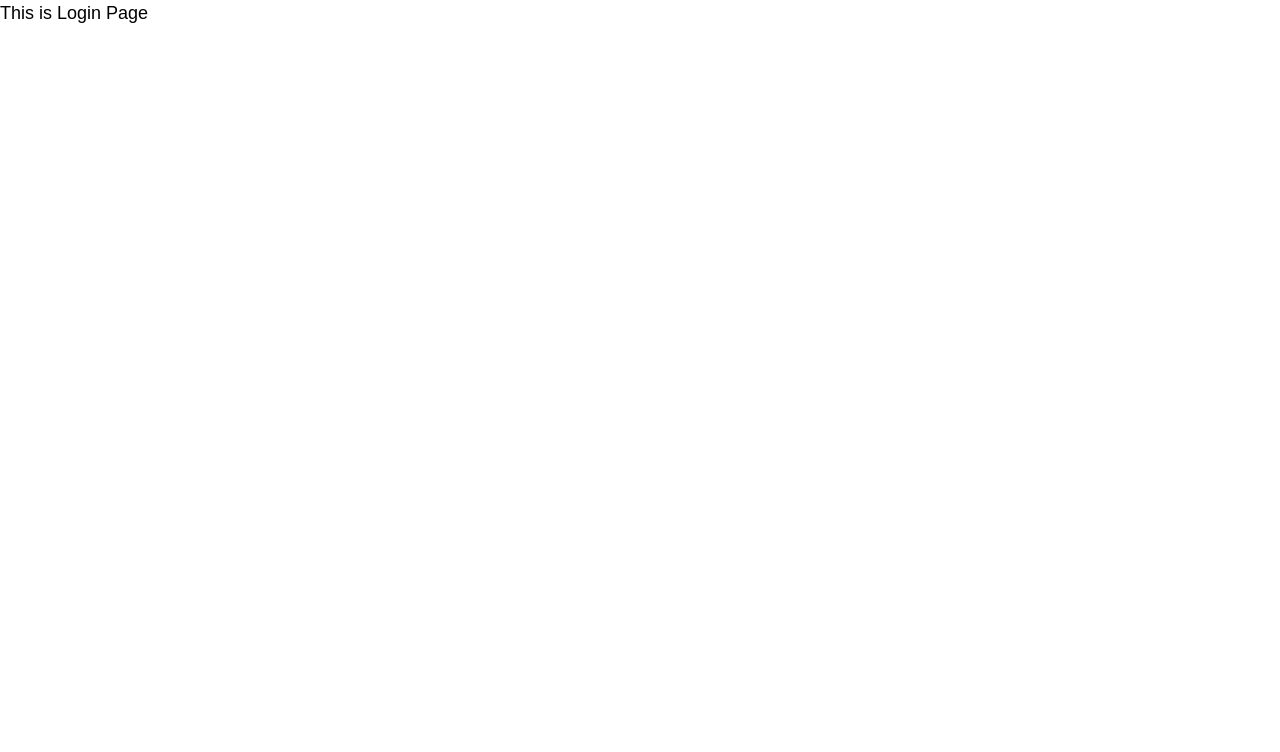
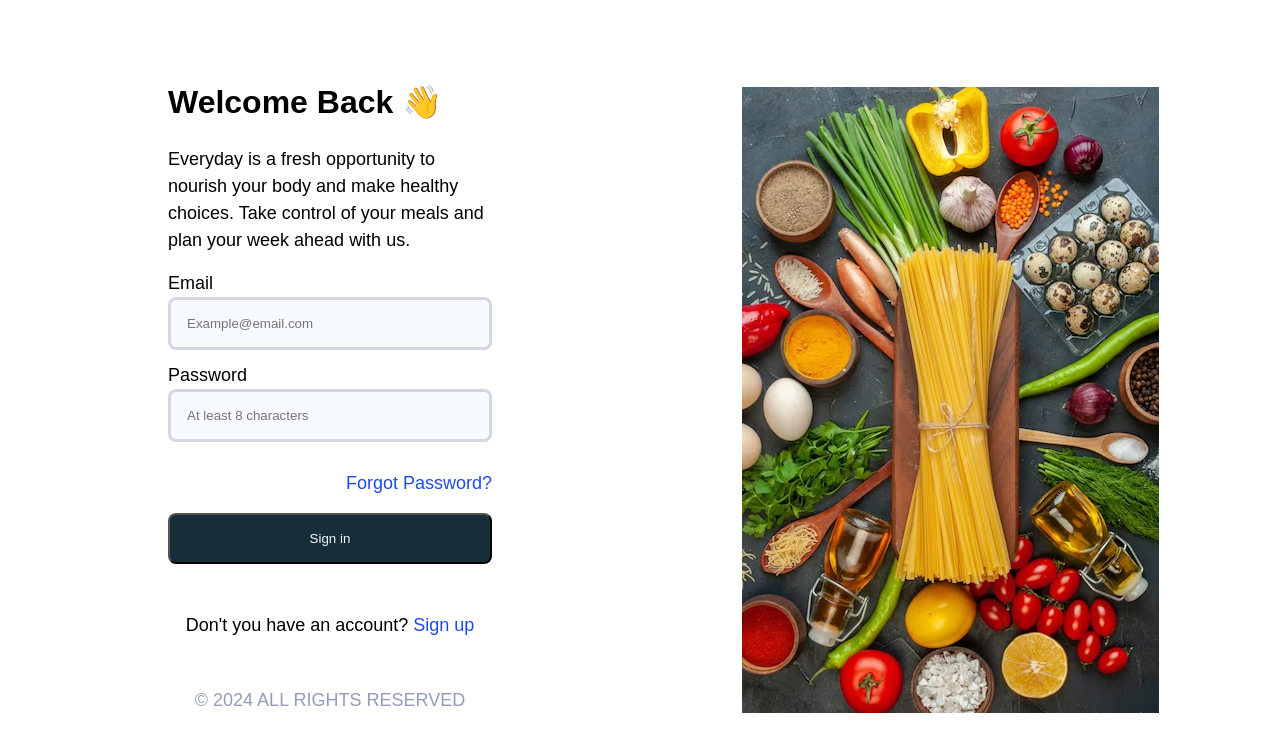
Before and after one commit to Renji-and-frens/meal-planner-frontend, a React (Create React App) app: page /login in a window 1280 px wide. Shown: the top 752 px of the page. Built offline with nearby package versions, Linux system fonts and the light colour scheme.

Commit message:
Login v1

```diff
--- a/src/components/form/LoginForm.jsx
+++ b/src/components/form/LoginForm.jsx
@@ -1,7 +1,47 @@
 import React from "react";
+import { Link } from "react-router-dom";
+
+import pastaImg from "../../assets/images/pasta.png";
 
 const LoginForm = () => {
-  return <div>This is login form component</div>;
+  return (
+    <article>
+      <section className="section1">
+        <div>
+          <h1>Welcome Back &#128075;</h1>
+          <p>Everyday is a fresh opportunity to nourish your body and make healthy choices. Take control of your meals and plan your week ahead with us.</p>
+
+          <form method="POST">
+            <p className="login-field">
+              <label htmlFor="email">Email</label>
+              <br />
+              <input type="email" id="email" required="required" placeholder="Example@email.com" />
+            </p>
+
+            <p className="login-field">
+              <label htmlFor="pwd">Password</label>
+              <br />
+              <input type="password" id="pwd" required="required" placeholder="At least 8 characters"/>
+            </p>
+
+            <Link to="" id="forgot">Forgot Password?</Link>
+            <br />
+
+            <input type="submit" value="Sign in" className="center"/>
+          </form>
+
+          <p className="center">Don't you have an account? <Link to="">Sign up</Link></p>
+
+          <p className="center" id="copyright">&copy; 2024 ALL RIGHTS RESERVED</p>
+        </div>
+      </section>
+
+
+      <section className="section2">
+        <img src={pastaImg} alt="pasta" />
+      </section>
+    </article>
+  );
 };
 
 export default LoginForm;
--- a/src/pages/Login/Login.css
+++ b/src/pages/Login/Login.css
@@ -0,0 +1,80 @@
+html, body {
+    height: 100%;
+    margin: 0;
+    overflow: hidden;
+}
+
+article {
+    display: grid;
+    grid-template-columns: repeat(2, minmax(0, 1fr));
+    height: 100vh;
+}
+
+.section1 {
+    padding: 0 16vh;
+    display: flex;
+    justify-content: center;
+    align-items: center;
+}
+
+div {
+    padding: 2.5vh;
+}
+
+h1 {
+    font-size: xx-large;
+    font-weight: bold;
+    margin-bottom: 2.5vh;
+}
+
+form {
+    margin: 2vh 0;
+}
+
+p.login-field {
+    margin: 1.5vh 0;
+}
+
+input {
+    width: 100%;
+    padding: 1rem;
+    border-radius: 0.5rem;
+}
+
+p.login-field input {
+    background-color: #F7FBFF;
+    border: solid #D4D7E3;
+}
+
+a {
+    color: #1E4AE9;
+    margin: 2vh 0;
+}
+
+#forgot {
+    float: right;
+}
+
+.center {
+    text-align: center;
+}
+
+input.center {
+    background-color: #162D3A;
+    color:#F7FBFF;
+}
+
+p.center {
+    margin: 6vh 0;
+}
+
+#copyright {
+    color: #959CB6;
+}
+
+.section2 {
+    display: flex;
+    justify-content: center;
+    align-items: center;
+    height: 95%;
+}
--- a/src/pages/Login/Login.jsx
+++ b/src/pages/Login/Login.jsx
@@ -1,7 +1,9 @@
 import React from "react";
+import LoginForm from "../../components/form/LoginForm";
+import "./Login.css"
 
 const Login = () => {
-  return <div data-testid="login-page">This is Login Page</div>;
+  return <LoginForm />;
 };
 
 export default Login;
```
Also changed, not shown: src/assets/images/pasta.png (added).
